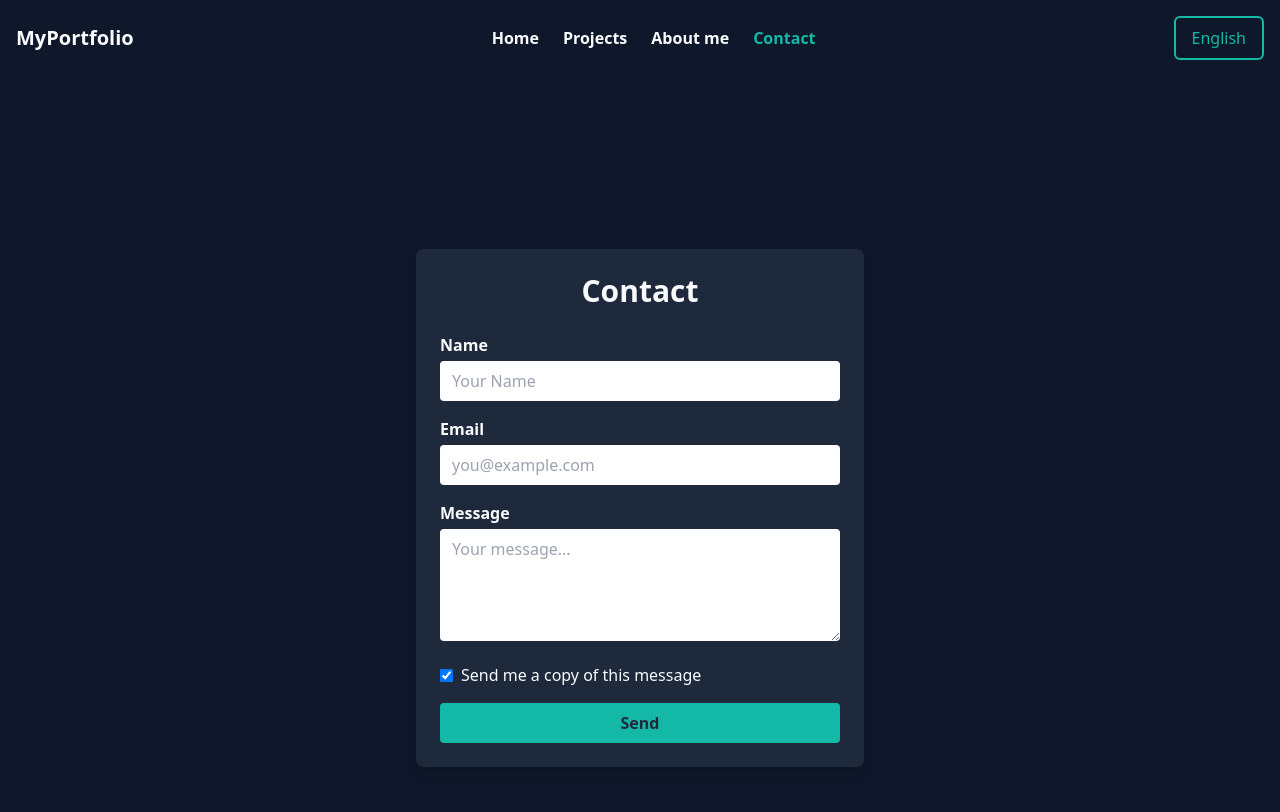
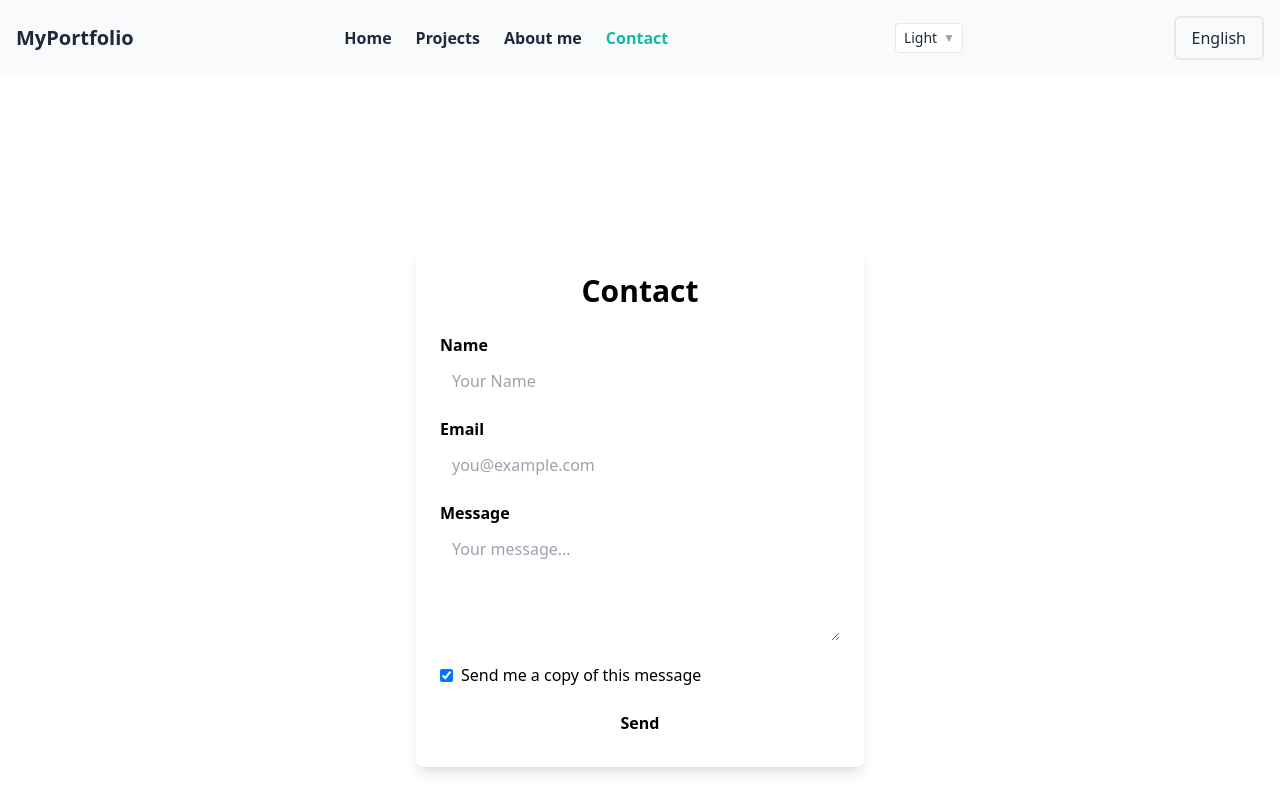
Before and after one commit to Roman-Parker/portfolio, a Vue app in the folder frontend/: page /contact in a window 1280 px wide. Shown: the top 812 px of the page. Built offline with nearby package versions, Linux system fonts and the light colour scheme.

Commit message:
Added themes and theme toggle

```diff
--- a/frontend/src/components/NavBar.vue
+++ b/frontend/src/components/NavBar.vue
@@ -1,15 +1,10 @@
 <template>
     <!-- Navbar -->
-    <header class="bg-darkSlate">
-        <nav
-            class="mx-auto max-w-7xl px-4 py-4 flex items-center justify-between"
-        >
+    <header class="bg-background text-text transition-colors duration-300">
+        <nav class="mx-auto max-w-7xl px-4 py-4 flex items-center justify-between">
             <!-- Logo / Branding -->
             <div class="text-xl font-bold">
-                <router-link
-                    to="/"
-                    class="hover:text-turquoise-light"
-                >
+                <router-link to="/" class="hover:text-accentLight transition-colors duration-300">
                     MyPortfolio
                 </router-link>
             </div>
@@ -17,45 +12,35 @@
             <!-- Navigation Links -->
             <div class="space-x-6 hidden sm:flex">
                 <!-- Home -->
-                <router-link
-                    to="/"
-                    class="relative group transition-colors font-semibold"
-                    exact-active-class="text-turquoise"
-                >
+                <router-link to="/" class="relative group transition-colors font-semibold"
+                    exact-active-class="text-accent">
                     <span>{{ t("home") }}</span>
                     <AnimatedUnderline />
                 </router-link>
 
                 <!-- Portfolio -->
-                <router-link
-                    to="/portfolio"
-                    class="relative group transition-colors font-semibold"
-                    active-class="text-turquoise"
-                >
+                <router-link to="/portfolio" class="relative group transition-colors font-semibold"
+                    active-class="text-accent">
                     <span>{{ t("projects") }}</span>
                     <AnimatedUnderline />
                 </router-link>
 
                 <!-- About Me -->
-                <router-link
-                    to="/about"
-                    class="relative group transition-colors font-semibold"
-                    active-class="text-turquoise"
-                >
+                <router-link to="/about" class="relative group transition-colors font-semibold"
+                    active-class="text-accent">
                     <span>{{ t("about_me") }}</span>
                     <AnimatedUnderline />
                 </router-link>
 
                 <!-- Contact -->
-                <router-link
-                    to="/contact"
-                    class="relative group transition-colors font-semibold"
-                    active-class="text-turquoise"
-                >
+                <router-link to="/contact" class="relative group transition-colors font-semibold"
+                    active-class="text-accent">
                     <span>{{ t("contact") }}</span>
                     <AnimatedUnderline />
                 </router-link>
             </div>
+
+            <ThemeToggle class="ml-4" />
             <LanguageSwitcher />
             <!-- FIXME: Mobile toggle -->
         </nav>
@@ -66,6 +51,7 @@
 import { useI18n } from "vue-i18n";
 import AnimatedUnderline from "@/components/AnimatedUnderline.vue";
 import LanguageSwitcher from "./LanguageSwitcher.vue";
+import ThemeToggle from './ThemeToggle.vue';
 
 const { t } = useI18n();
 </script>
--- /dev/null
+++ b/frontend/src/components/ThemeToggle.vue
@@ -0,0 +1,49 @@
+<template>
+    <div class="relative inline-flex items-center">
+        <select v-model="selectedTheme" @change="onChange"
+            class="bg-surface text-text text-sm border border-border rounded px-2 py-1 appearance-none pr-6 transition-colors duration-300">
+            <option v-for="theme in themes" :key="theme.value" :value="theme.value">
+                {{ theme.label }}
+            </option>
+        </select>
+        <div class="absolute right-2 pointer-events-none text-muted text-xs">
+            ▼
+        </div>
+    </div>
+</template>
+
+<script setup lang="ts">
+import { ref, watch, onMounted } from 'vue'
+
+const themes = [
+    { label: 'Light', value: 'light' },
+    { label: 'Dark', value: 'dark' },
+    { label: 'Solar', value: 'theme-solarized' }
+]
+
+const selectedTheme = ref('light')
+
+const setTheme = (theme: string) => {
+    const html = document.documentElement
+    html.classList.remove('light', 'dark', 'theme-solarized')
+    html.classList.add(theme)
+    localStorage.setItem('theme', theme)
+}
+
+const onChange = () => {
+    setTheme(selectedTheme.value)
+}
+
+onMounted(() => {
+    const saved = localStorage.getItem('theme') || 'light'
+    selectedTheme.value = saved
+    setTheme(saved)
+})
+</script>
+
+<style scoped>
+/* Optional: Hide native select arrow in Chrome */
+select {
+    background-image: none;
+}
+</style>
--- /dev/null
+++ b/frontend/src/composables/useTheme.ts
@@ -0,0 +1,23 @@
+import { ref, onMounted } from 'vue'
+
+const currentTheme = ref('light')
+
+export function useTheme() {
+    const setTheme = (theme: string) => {
+        const html = document.documentElement
+        html.classList.remove('light', 'dark', 'theme-solarized')
+        html.classList.add(theme)
+        localStorage.setItem('theme', theme)
+        currentTheme.value = theme
+    }
+
+    onMounted(() => {
+        const saved = localStorage.getItem('theme') || 'light'
+        setTheme(saved)
+    })
+
+    return {
+        currentTheme,
+        setTheme
+    }
+}
--- a/frontend/src/index.css
+++ b/frontend/src/index.css
@@ -2,3 +2,39 @@
 @tailwind base;
 @tailwind components;
 @tailwind utilities;
+
+:root {
+    --bg: #F8FAFC;                /* offWhite */
+    --surface: #FFFFFF;
+    --text: #1E293B;              /* gunmetal */
+    --muted: #9CA3AF;             /* coolGray */
+    --accent: #14B8A6;            /* turquoise */
+    --accent-light: #2DD4BF;      /* turquoise.light */
+    --border: #E5E7EB;
+}
+
+.dark {
+    --bg: #0F172A;                /* darkSlate */
+    --surface: #1E293B;           /* gunmetal */
+    --text: #F8FAFC;              /* offWhite */
+    --muted: #9CA3AF;             /* coolGray (used subtly) */
+    --accent: #2DD4BF;            /* turquoise.light */
+    --accent-light: #5EEAD4;      /* slightly brighter turquoise */
+    --border: #334155;
+}
+
+
+.theme-solarized {
+    --bg: #002B36;                /* base03 */
+    --surface: #073642;           /* base02 */
+    --text: #EEE8D5;              /* base2 */
+    --muted: #93A1A1;             /* base1 */
+    --accent: #B58900;            /* yellow */
+    --accent-light: #CB4B16;      /* orange */
+    --border: #586E75;            /* base01 */
+}
+
+/* Smooth transition for background and text */
+html, body {
+    transition: background-color 0.3s ease, color 0.3s ease;
+}
--- a/frontend/src/views/HomeView.vue
+++ b/frontend/src/views/HomeView.vue
@@ -1,24 +1,22 @@
 <template>
     <section
-        class="min-h-[calc(100vh-4rem)] flex flex-col items-center justify-center bg-darkSlate text-offWhite px-4"
-    >
+        class="min-h-[calc(100vh-4rem)] flex flex-col items-center justify-center bg-background text-text px-4 transition-colors duration-300">
         <!-- Hero Heading -->
         <h1 class="text-4xl md:text-5xl font-bold mb-4">
-            Hello, I’m <span class="text-turquoise">Roman Parker</span>
+            Hello, I’m
+            <span class="text-accent">Roman Parker</span>
         </h1>
 
         <!-- Intro Paragraph -->
-        <p class="text-lg md:text-xl max-w-3xl text-center mb-8">
+        <p class="text-lg md:text-xl max-w-3xl text-center mb-8 text-muted">
             I’m a Full-Stack Developer who loves building modern, scalable web
-            apps. Explore my portfolio to see some of the stuff that i have been
+            apps. Explore my portfolio to see some of the stuff that I have been
             working on!
         </p>
 
         <div>
-            <router-link
-                to="/portfolio"
-                class="inline-block px-6 py-3 bg-turquoise hover:bg-turquoise-light text-gunmetal font-semibold rounded transition-colors"
-            >
+            <router-link to="/portfolio"
+                class="inline-block px-6 py-3 bg-accent hover:bg-accentLight text-surface font-semibold rounded transition-colors duration-300">
                 View projects
             </router-link>
 
@@ -27,12 +25,6 @@
     </section>
 </template>
 
-<script>
-import DownloadResumeButton from "@/components/DownloadResumeButton.vue";
-export default {
-    name: "HomeView",
-    components: {
-        DownloadResumeButton,
-    },
-};
+<script setup lang="ts">
+import DownloadResumeButton from '@/components/DownloadResumeButton.vue'
 </script>
--- a/frontend/tailwind.config.js
+++ b/frontend/tailwind.config.js
@@ -4,14 +4,13 @@ module.exports = {
     theme: {
         extend: {
             colors: {
-                darkSlate: "#0F172A",
-                gunmetal: "#1E293B",
-                turquoise: {
-                    DEFAULT: "#14B8A6",
-                    light: "#2DD4BF",
-                },
-                coolGray: "#9CA3AF",
-                offWhite: "#F8FAFC",
+                background: 'var(--bg)',
+                surface: 'var(--surface)',
+                text: 'var(--text)',
+                muted: 'var(--muted)',
+                accent: 'var(--accent)',
+                accentLight: 'var(--accent-light)',
+                border: 'var(--border)',
             },
         },
     },
```
Also changed, not shown: 2 other files (tests, documents, lock files or other folders).
